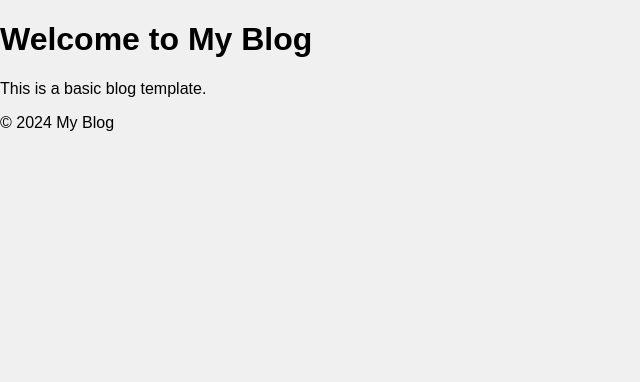
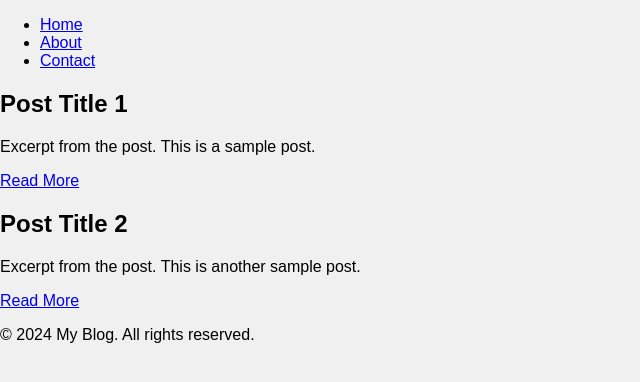
Before and after one commit to Cilavani/Dashboard, a plain HTML site: page index.html in a window 1280 px wide. Shown: the whole page, without its empty margins (0-640 px from the left). Drawn offline with Linux system fonts and the light colour scheme.

Commit message:
Update index.html

```diff
--- a/index.html
+++ b/index.html
@@ -3,18 +3,41 @@
 <head>
     <meta charset="UTF-8">
     <meta name="viewport" content="width=device-width, initial-scale=1.0">
-    <title>My Custom Blog Theme</title>
+    <title>My Blog</title>
+    <!-- Link to your external stylesheet -->
     <link rel="stylesheet" href="style.css">
 </head>
 <body>
-    <header>
-        <h1>Welcome to My Blog</h1>
-    </header>
+    <!-- Navigation Bar -->
+    <nav>
+        <ul>
+            <li><a href="#">Home</a></li>
+            <li><a href="#">About</a></li>
+            <li><a href="#">Contact</a></li>
+        </ul>
+    </nav>
+
+    <!-- Main Content Area -->
     <main>
-        <p>This is a basic blog template.</p>
+        <!-- Section for Blog Posts -->
+        <section id="posts">
+            <article class="post">
+                <h2>Post Title 1</h2>
+                <p>Excerpt from the post. This is a sample post.</p>
+                <a href="#">Read More</a>
+            </article>
+            <article class="post">
+                <h2>Post Title 2</h2>
+                <p>Excerpt from the post. This is another sample post.</p>
+                <a href="#">Read More</a>
+            </article>
+            <!-- More posts can be added in the same format -->
+        </section>
     </main>
+
+    <!-- Footer -->
     <footer>
-        <p>&copy; 2024 My Blog</p>
+        <p>&copy; 2024 My Blog. All rights reserved.</p>
     </footer>
 </body>
 </html>
```
